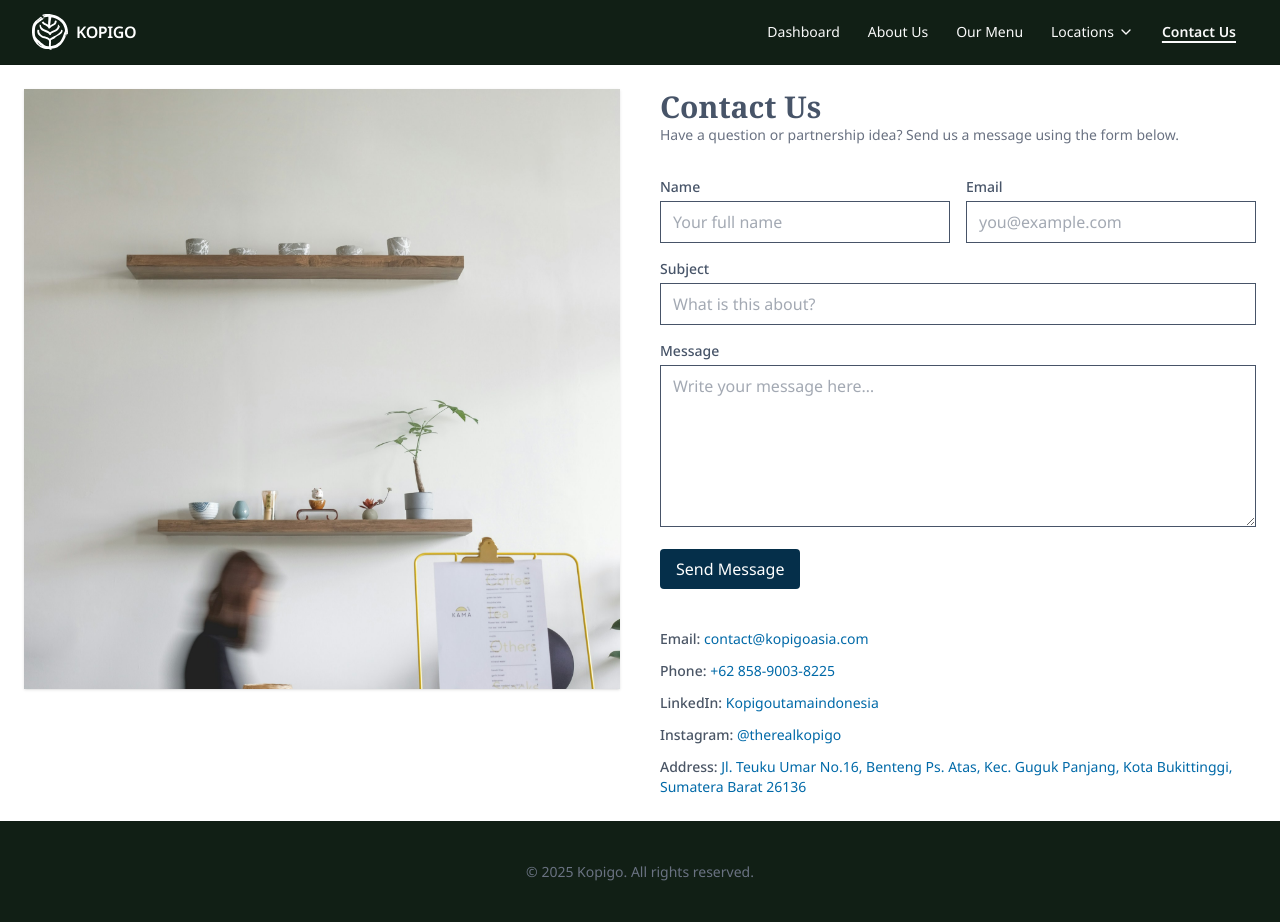
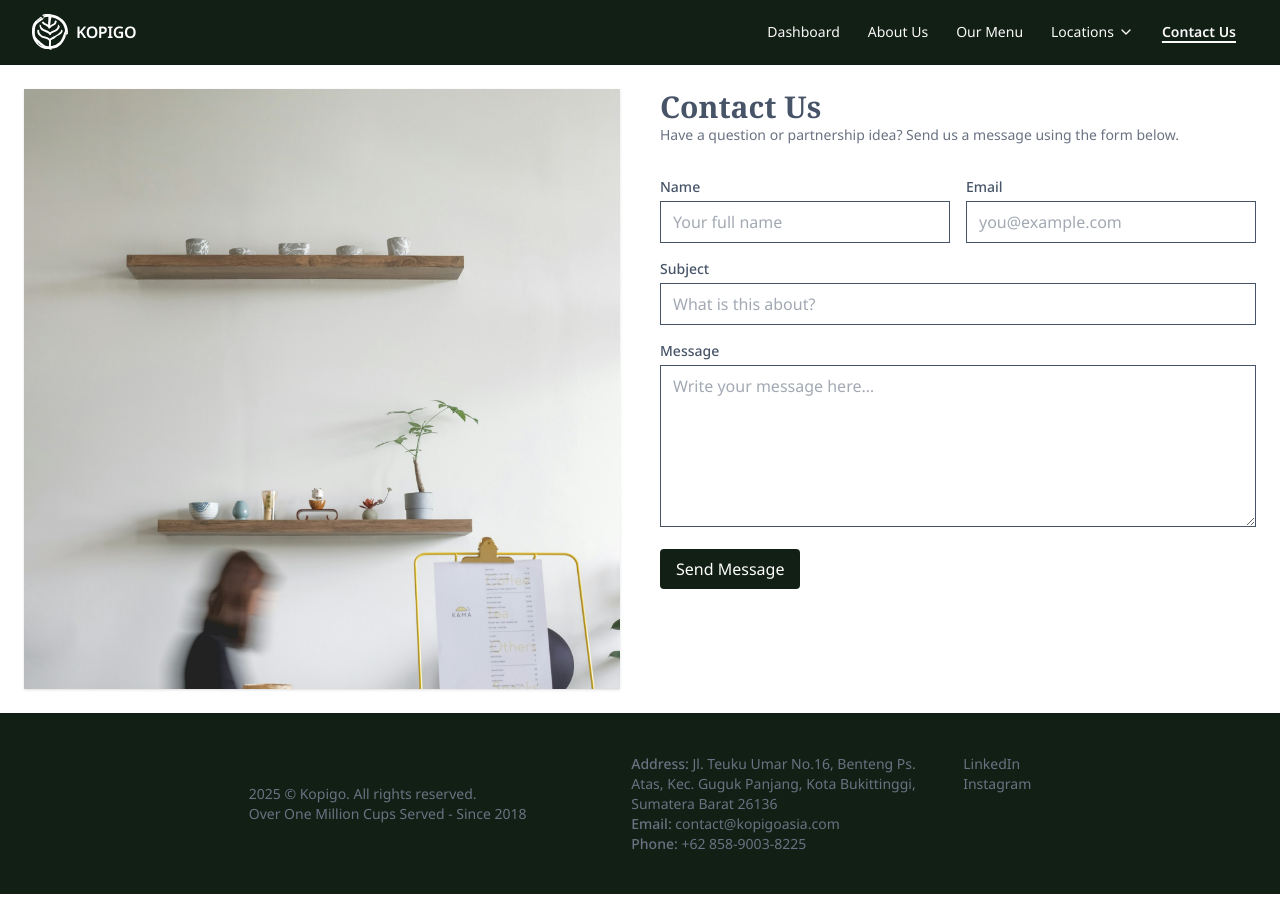
Before and after one commit to YasserAkmal/kopigo, a Next.js app: page /contactus in a window 1280 px wide. After the commit the page ends 894 px from the top, so only its background shows below. Built offline with nearby package versions, Linux system fonts and the light colour scheme.

Commit message:
feat: Update color scheme to use #111F15 for buttons and backgrounds across multiple components

```diff
--- a/src/app/aboutus/page.tsx
+++ b/src/app/aboutus/page.tsx
@@ -174,7 +174,7 @@ export default function AboutPage() {
             </p>
             <a
               href="/menu"
-              className="mt-6 inline-flex items-center justify-center bg-sky-950 px-6 py-3 text-sm font-semibold text-white hover:bg-sky-900 transition"
+              className="mt-6 inline-flex items-center justify-center bg-sky- px-6 py-3 text-sm font-semibold text-white hover:bg-sky-900 transition"
             >
               Explore Menu
             </a>
--- a/src/app/components/HeroSubscription.tsx
+++ b/src/app/components/HeroSubscription.tsx
@@ -25,7 +25,7 @@ export default function HeroSubscription({
   const headingColor = item.theme?.headingColor ?? "text-[#111F15]";
   const textColor = item.theme?.textColor ?? "text-[#111F15]";
   const buttonClass =
-    item.theme?.buttonClass ?? "bg-sky-950 hover:bg-sky-800 text-white";
+    item.theme?.buttonClass ?? "bg-[#111F15] hover:bg-sky-800 text-white";
   const reverse = !!item.layout?.reverseOnDesktop;
 
   return (
--- a/src/app/components/MainHero.tsx
+++ b/src/app/components/MainHero.tsx
@@ -105,7 +105,7 @@ export default function MainHero({
                   <Link href={cta.href} className="w-full sm:w-auto">
                     <span
                       className="inline-flex w-full sm:w-auto items-center justify-center px-6 py-3
-                       bg-sky-950 text-white font-semibold hover:bg-sky-900
+                       bg-[#111F15] text-white font-semibold hover:bg-sky-900
                        focus:outline-none focus:ring-2 focus:ring-offset-2 focus:ring-sky-600
                        transition"
                     >
--- a/src/app/components/MenuCard.tsx
+++ b/src/app/components/MenuCard.tsx
@@ -31,7 +31,7 @@ export default function MenuCard({
           gravity="auto"
         />
         {badge && (
-          <span className="absolute left-3 top-3 bg-sky-950/90 px-2 py-1 text-[11px] font-semibold text-white">
+          <span className="absolute left-3 top-3 bg-[#111F15]/90 px-2 py-1 text-[11px] font-semibold text-white">
             {badge}
           </span>
         )}
--- a/src/app/components/PromoCarousel.tsx
+++ b/src/app/components/PromoCarousel.tsx
@@ -116,8 +116,8 @@ export default function PromoCarousel() {
               className={`h-2.5 w-2.5 rounded-full transition
                 ${
                   i === selectedIndex
-                    ? "bg-sky-950"
-                    : "bg-sky-950/40 hover:opacity-80"
+                    ? "bg-[#111F15]"
+                    : "bg-[#111F15]/40 hover:opacity-80"
                 }`}
             />
           ))}
--- a/src/app/contactus/page.tsx
+++ b/src/app/contactus/page.tsx
@@ -185,7 +185,7 @@ export default function ContactPage() {
             <div className="flex items-center gap-3">
               <button
                 disabled={isLoading}
-                className="inline-flex items-center bg-sky-950 px-4 py-2 text-white hover:bg-sky-800 disabled:opacity-60 rounded"
+                className="inline-flex items-center bg-[#111F15] px-4 py-2 text-white hover:bg-sky-800 disabled:opacity-60 rounded"
               >
                 {isLoading ? "Sending..." : "Send Message"}
               </button>
@@ -202,65 +202,6 @@ export default function ContactPage() {
           </form>
 
           {/* Static contact info */}
-          <section className="mt-10 grid gap-3 text-sm text-gray-600">
-            <div>
-              <span className="font-medium">Email: </span>
-              <a
-                href="mailto:contact@kopigoasia.com"
-                className="text-sky-700 hover:underline"
-              >
-                contact@kopigoasia.com
-              </a>
-            </div>
-
-            <div>
-              <span className="font-medium">Phone: </span>
-              <a
-                href="https://wa.me/6285890038225"
-                target="_blank"
-                className="text-sky-700 hover:underline"
-              >
-                +62&nbsp;858-9003-8225
-              </a>
-            </div>
-
-            <div>
-              <span className="font-medium">LinkedIn: </span>
-              <a
-                href="https://www.linkedin.com/company/kopigoutamaindonesia"
-                target="_blank"
-                rel="noopener noreferrer"
-                className="text-sky-700 hover:underline"
-              >
-                Kopigoutamaindonesia
-              </a>
-            </div>
-
-            <div>
-              <span className="font-medium">Instagram: </span>
-              <a
-                href="https://www.instagram.com/therealkopigo"
-                target="_blank"
-                rel="noopener noreferrer"
-                className="text-sky-700 hover:underline"
-              >
-                @therealkopigo
-              </a>
-            </div>
-
-            <div>
-              <span className="font-medium">Address: </span>
-              <a
-                href="https://www.google.com/maps/place/K+O+P+I+G+O/@-0.3031384,100.3624037,17z/data=!3m1!4b1!4m6!3m5!1s0x2fd539f41bca7507:0xdb1d47323bbe5b9e!8m2!3d-0.3031384!4d100.3672746!16s%2Fg%2F11gmxpg671?entry=ttu&g_ep=EgoyMDI1MTAxNC4wIKXMDSoASAFQAw%3D%3D"
-                target="_blank"
-                rel="noopener noreferrer"
-                className="text-sky-700 hover:underline"
-              >
-                Jl. Teuku Umar No.16, Benteng Ps. Atas, Kec. Guguk Panjang, Kota
-                Bukittinggi, Sumatera Barat 26136
-              </a>
-            </div>
-          </section>
         </section>
       </div>
     </main>
--- a/src/app/data/hero-sections.json
+++ b/src/app/data/hero-sections.json
@@ -14,7 +14,7 @@
         "background": "#FAF8F6",
         "headingColor": "text-[#111F15]",
         "textColor": "text-[#111F15]",
-        "buttonClass": "border border-sky-950 hover:bg-[#FAF8F6] text-[#111F15]"
+        "buttonClass": "border border-[#111F15] hover:bg-[#FAF8F6] text-[#111F15]"
       },
       "layout": {
         "reverseOnDesktop": false
@@ -36,7 +36,7 @@
         "background": "#fff",
         "headingColor": "text-[#111F15]",
         "textColor": "text-[#111F15]",
-        "buttonClass": "border border-sky-950 hover:bg-[#FAF8F6] text-[#111F15]"
+        "buttonClass": "border border-[#111F15] hover:bg-[#FAF8F6] text-[#111F15]"
       },
       "layout": {
         "reverseOnDesktop": true
@@ -82,7 +82,7 @@
         "background": "#fff",
         "headingColor": "text-[#111F15]",
         "textColor": "text-[#111F15]",
-        "buttonClass": "border border-sky-950 hover:bg-[#FAF8F6] text-[#111F15]"
+        "buttonClass": "border border-[#111F15] hover:bg-[#FAF8F6] text-[#111F15]"
       },
       "layout": {
         "reverseOnDesktop": false
--- a/src/app/layout.tsx
+++ b/src/app/layout.tsx
@@ -52,9 +52,70 @@ export default function RootLayout({ children }: { children: ReactNode }) {
         {children}
         <footer
           id="footer"
-          className="border-t bg-[#111F15] border-black/5 py-10 text-center text-sm text-gray-500"
+          className="border-t bg-[#111F15] border-black/5 py-10 text-center text-sm text-gray-500 flex justify-evenly gap-4 sm:px-5 md:px-10 lg:px-20 xl:px-40 flex-col sm:flex-row items-center"
         >
-          © {new Date().getFullYear()} Kopigo. All rights reserved.
+          <div className="text-left">
+            <div>{new Date().getFullYear()} © Kopigo. All rights reserved.</div>
+            <div>Over One Million Cups Served - Since 2018</div>
+          </div>
+          <div className="text-left max-w-100 flex gap-4">
+            <div className="">
+              <div>
+                <span className="font-medium">Address: </span>
+                <a
+                  href="https://www.google.com/maps/place/K+O+P+I+G+O/@-0.3031384,100.3624037,17z/data=!3m1!4b1!4m6!3m5!1s0x2fd539f41bca7507:0xdb1d47323bbe5b9e!8m2!3d-0.3031384!4d100.3672746!16s%2Fg%2F11gmxpg671?entry=ttu&g_ep=EgoyMDI1MTAxNC4wIKXMDSoASAFQAw%3D%3D"
+                  target="_blank"
+                  rel="noopener noreferrer"
+                  className="text-gray-500 hover:underline"
+                >
+                  Jl. Teuku Umar No.16, Benteng Ps. Atas, Kec. Guguk Panjang,
+                  Kota Bukittinggi, Sumatera Barat 26136
+                </a>
+              </div>
+              <div className="">
+                <span className="font-medium">Email: </span>
+                <a
+                  href="mailto:contact@kopigoasia.com"
+                  className="text-gray-500 hover:underline"
+                >
+                  contact@kopigoasia.com
+                </a>
+              </div>
+              <div>
+                <span className="font-medium">Phone: </span>
+                <a
+                  href="https://wa.me/6285890038225"
+                  target="_blank"
+                  className="text-gray-500 hover:underline"
+                >
+                  +62&nbsp;858-9003-8225
+                </a>
+              </div>
+            </div>
+            <div className="">
+              <div>
+                <a
+                  href="https://www.linkedin.com/company/kopigoutamaindonesia"
+                  target="_blank"
+                  rel="noopener noreferrer"
+                  className="text-gray-500 hover:underline"
+                >
+                  LinkedIn
+                </a>
+              </div>
+
+              <div>
+                <a
+                  href="https://www.instagram.com/therealkopigo"
+                  target="_blank"
+                  rel="noopener noreferrer"
+                  className="text-gray-500 hover:underline"
+                >
+                  Instagram
+                </a>
+              </div>
+            </div>
+          </div>
         </footer>
       </body>
     </html>
```
Also changed, not shown: src/app/menu/page.tsx (+4 -4 lines).
